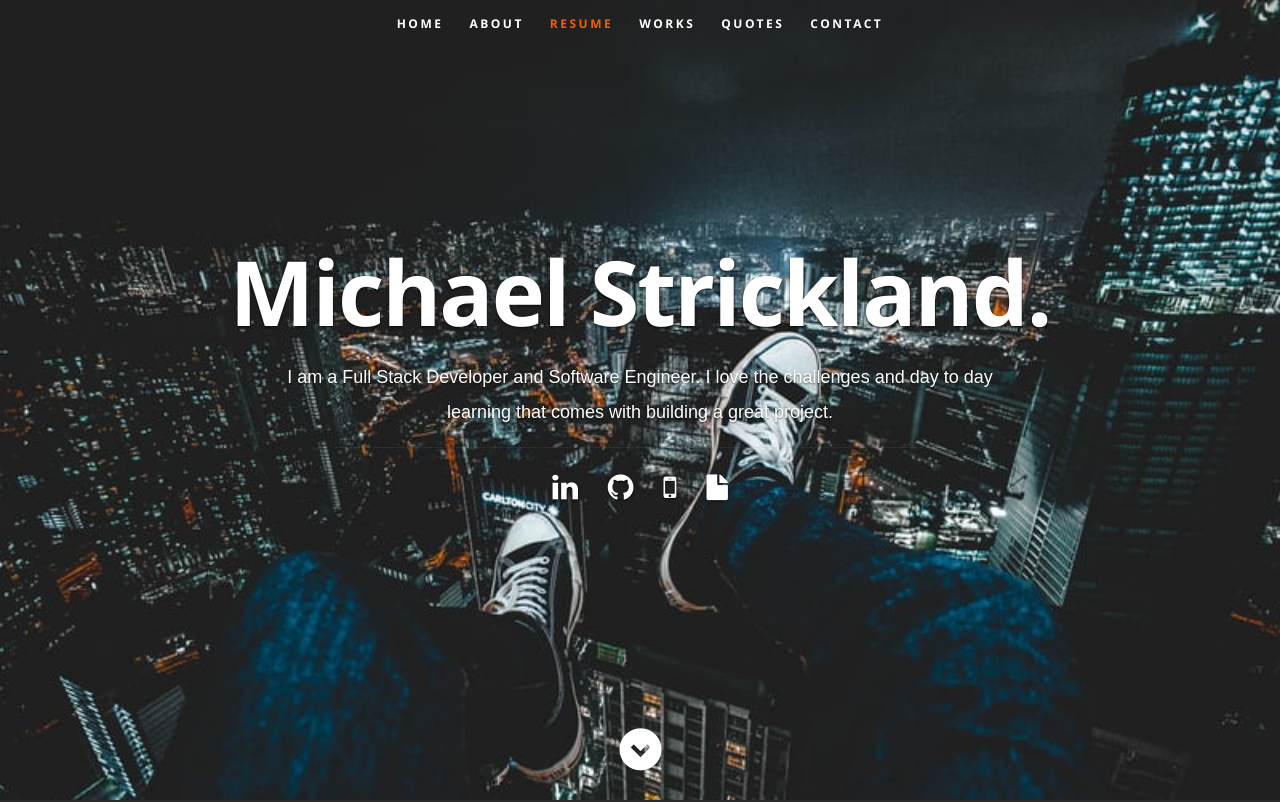
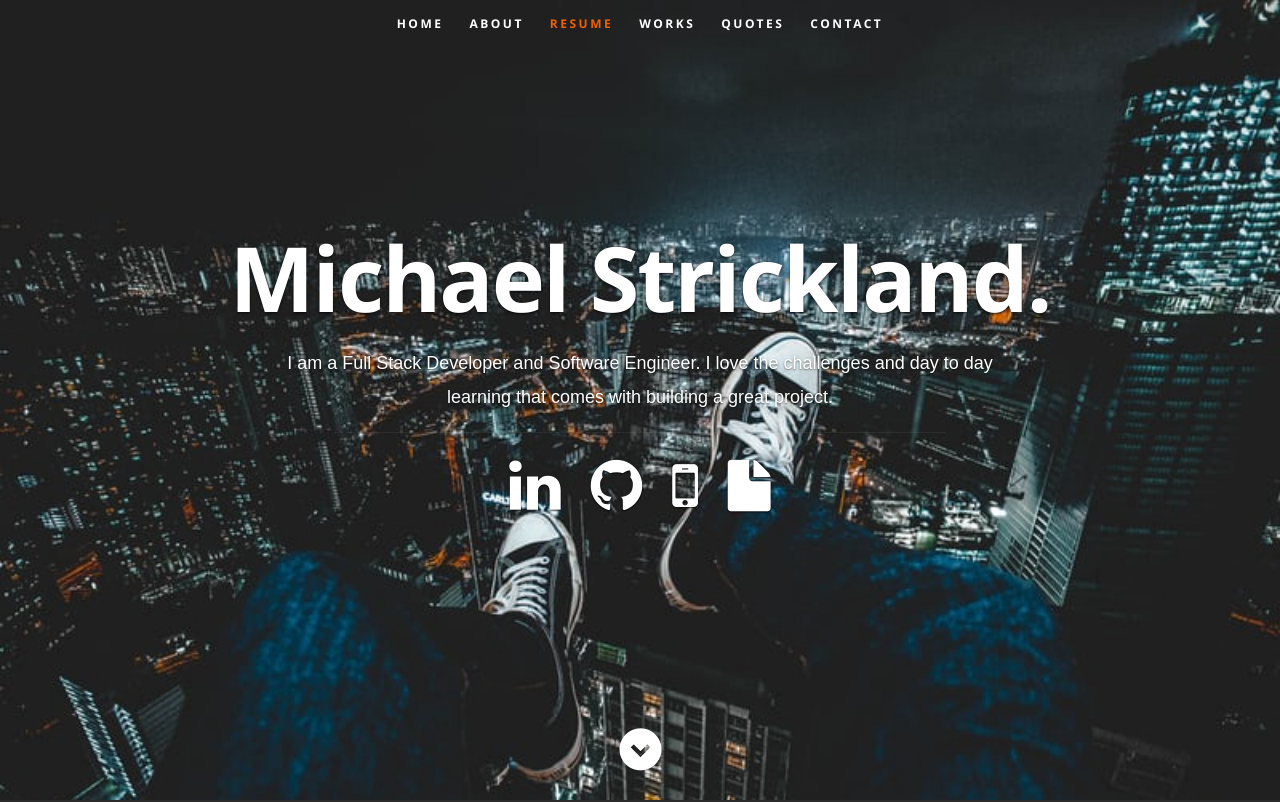
Before and after one commit to michaeladamstrickland/React-Portfolio, a React (Create React App) app: page / in a window 1280 px wide. Shown: the top 802 px of the page. Built offline with nearby package versions, Linux system fonts and the light colour scheme.

Commit message:
new links

```diff
--- a/src/resumeData.js
+++ b/src/resumeData.js
@@ -8,22 +8,22 @@ let resumeData = {
         {
           "name":"linkedin",
           "url":"https://www.linkedin.com/in/michaeladamstrickland//",
-          "className":"fa fa-linkedin"
+          "className":"fa fa-linkedin fa-2x"
         },
         {
           "name":"github",
           "url":"https://github.com/michaeladamstrickland",
-          "className":"fa fa-github"
+          "className":"fa fa-github fa-2x"
         },
         {
           "name":"skype",
-          "url":"tel:+8562369293",
-          "className":"fa fa-mobile"
+          "url":"tel: 8562369293",
+          "className":"fa fa-mobile fa-2x"
         },
         {
           "name":"skype",
           "url":"../images/michael strickland web dev.pdf",
-          "className":"fa fa-file"
+          "className":"fa fa-file fa-2x"
         }
       ],
     "aboutme":"At the very first time I wrote any code I knew this was the right carrer path for me, and I just couldn't wait to learn more. The day to day chellenges that come with development keep me always wanting more. Working with technology like JavaScript, MySQL, NodeJs, And React have been such an amazing and eye opening experience. I have been able to build some amazing things, and can not wait to see what I get to work on next. I work as a Full Stack Web Developer with a true passion for both front-end and back-end development. I love the art that comes with front-end, and the percision and challenges that come with the back-end.",
```
Also changed, not shown: public/css/layout.css (line endings or trailing spaces).
